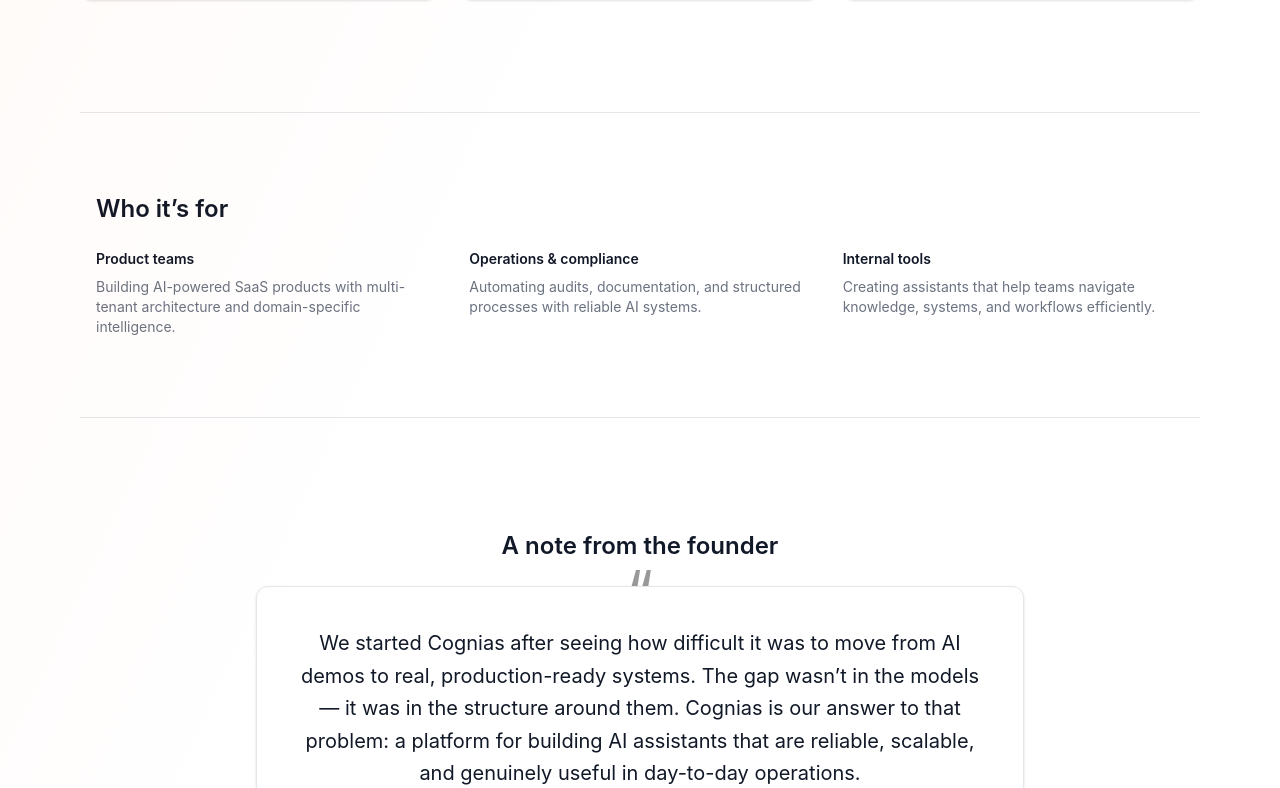
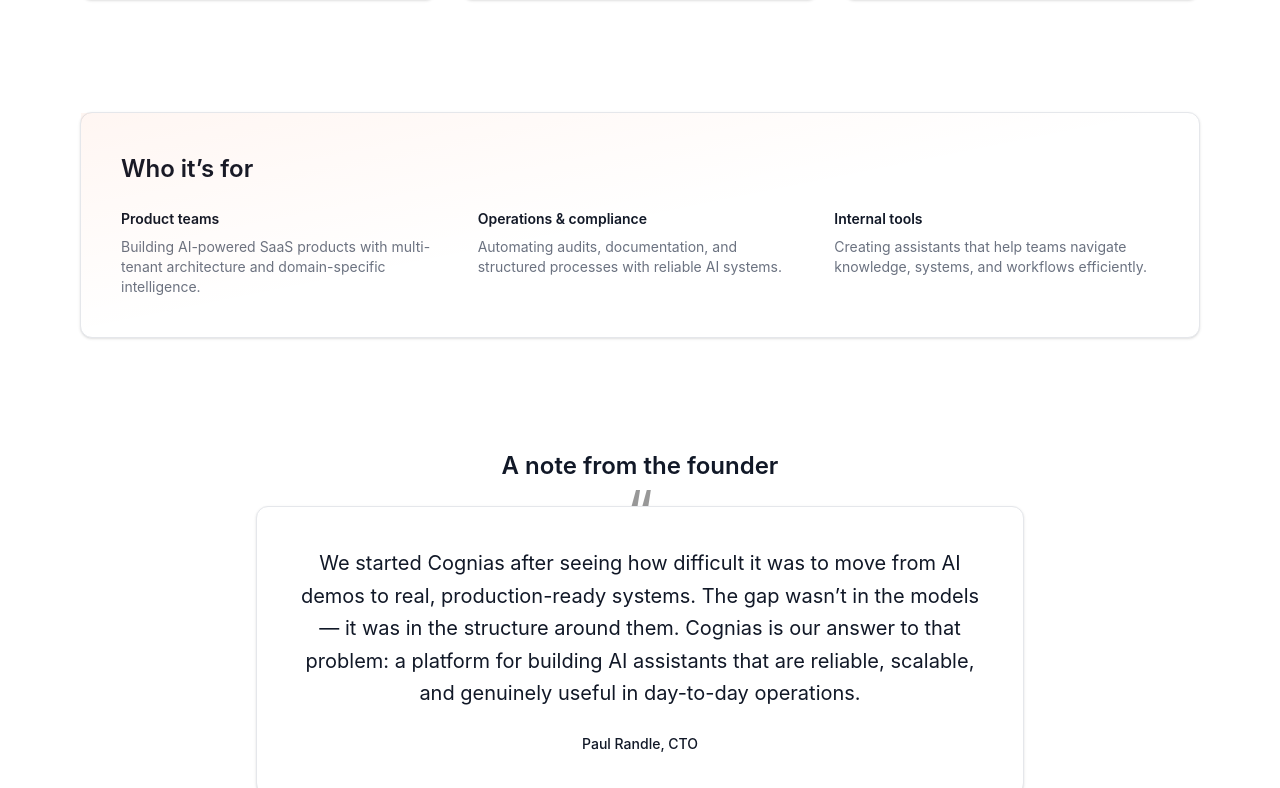
Before and after one commit to prandle/cognias-marketing, a React (Vite) app: page /about in a window 1280 px wide. Shown: the part 1512-2300 px from the top of the page. Built offline with nearby package versions, Linux system fonts and the light colour scheme.

Commit message:
sections

```diff
--- a/src/pages/about.tsx
+++ b/src/pages/about.tsx
@@ -1,4 +1,7 @@
-import { SEO, SectionBand } from "../components/ui/index";
+import {
+  SEO,
+  // SectionBand
+} from "../components/ui/index";
 import { GetStarted } from "../components/widgets/index";
 import {
   Layers,
@@ -192,8 +195,8 @@ export default function AboutPage() {
           {/* ========================================= */}
           {/* WHO IT'S FOR */}
           {/* ========================================= */}
-          <SectionBand variant="muted">
-          {/* <section className="relative bg-surface border border-border rounded-[var(--radius-lg)] p-10 shadow-sm"> */}
+          {/* <SectionBand variant="muted"> */}
+          <section className="relative bg-surface border border-border rounded-[var(--radius-lg)] p-10 shadow-sm">
             <div className="absolute inset-0 bg-gradient-to-br from-[#FF4D00]/5 via-transparent to-transparent pointer-events-none" />
 
             <h2 className="text-2xl font-semibold text-text mb-6">
@@ -231,8 +234,8 @@ export default function AboutPage() {
                 </p>
               </div>
             </div>
-          {/* </section> */}
-          </SectionBand>
+          </section>
+          {/* </SectionBand> */}
 
           {/* ========================================= */}
           {/* FOUNDER NOTE */}
--- a/src/version.json
+++ b/src/version.json
@@ -1,3 +1,3 @@
 {
-  "build": 38
+  "build": 39
 }
```
Also changed, not shown: 1 other file (tests, documents, lock files or other folders).
